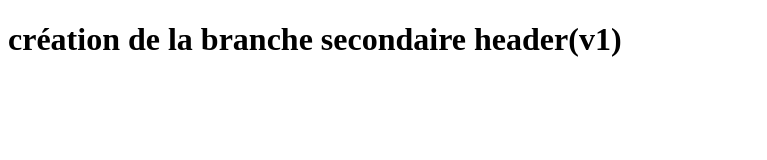
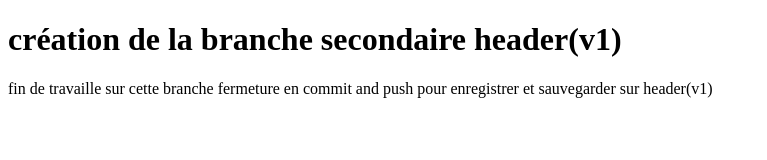
Before and after one commit to x-dcx-x/Test_Github, a plain HTML site: page index.html in a window 1280 px wide. Shown: the whole page, without its empty margins (0-767 px from the left). Drawn offline with Linux system fonts and the light colour scheme.

Commit message:
creation branche header(v1)

```diff
--- a/index.html
+++ b/index.html
@@ -8,6 +8,8 @@
 <header>
 <h1>création de la branche secondaire header(v1)</h1>
 
+    <p>fin de travaille sur cette branche fermeture en commit and push pour enregistrer et sauvegarder sur header(v1)</p>
+
 </header>
 
 </body>
```
